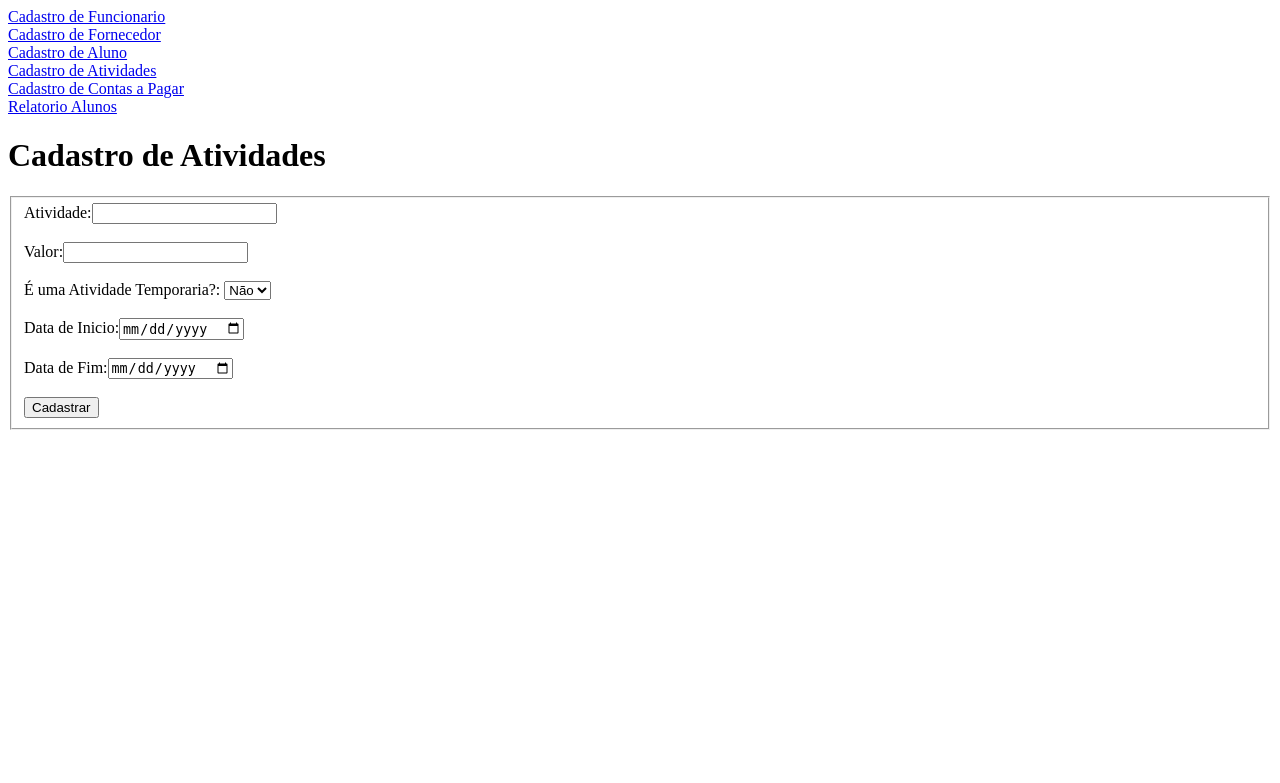
After one commit to magnofaustino/sisfit_facol, a PHP site: page /cadastro_atividades.php in a window 1280 px wide. The commit adds this page. Shown: the top 783 px of the page. Run offline with PHP 8.4, Linux system fonts and the light colour scheme.

Commit message:
Inclusão de Atividades e pequenos ajustes!

```diff
--- a/cadastro_aluno.php
+++ b/cadastro_aluno.php
@@ -1,6 +1,6 @@
 
 <?php
-include "inicial.php";
+include "menu.php";
 ?>
 <html>
 	<head>
--- /dev/null
+++ b/cadastro_atividades.php
@@ -0,0 +1,35 @@
+<?php
+
+/*
+ * Cadastro de Atividades - Sandro Braz
+ */
+
+include "menu.php";
+?>
+<html>
+	<head>
+		<title>Cadastro de Atividades</title>
+		<meta charset="UTF-8"></meta>
+	</head>
+	<body>
+		<h1>Cadastro de Atividades</h1>
+		<form action="processa_atividades.php" method="POST" >
+            <fieldset>
+		Atividade:<input  type="text" name="atividade"><br><br>
+                Valor:<input  type="text" name="valor"><br><br>
+
+                É uma Atividade Temporaria?:
+		<select name="atvtemp">
+		<option value="1">Não</option>
+                <option value="2">Sim</option></select><br><br>
+                Data de Inicio:<input type="date" name="dtini"><br><br>
+                Data de Fim:<input type="date" name="dtfim"><br><br>
+         <input type="submit" name="sub" value="Cadastrar">
+            </fieldset>
+        </form>
+
+
+
+
+	</body>
+</html>
--- a/cadastro_funcionario.php
+++ b/cadastro_funcionario.php
@@ -1,5 +1,5 @@
 <?php
-include "inicial.php";
+include "menu.php";
 ?>
 <html>
 	<head>
--- a/class_pagamentos.php
+++ b/class_pagamentos.php
@@ -5,7 +5,7 @@ class Pagamento{
 public $nome_do_resposavel;
 public $descricao;
 //public $rg;
-public $telefone
+public $telefone;
 
 
 
--- a/menu.php
+++ b/menu.php
@@ -1,6 +1,7 @@
 
-<a href="cadastro_funcionario.php">cadastro de funcionario</a><br>
-<a href="cadastro_forcededor.php" >cadastro de Fornecedor</a><br>
-<a href="cadastro_aluno.php" >cadastro de aluno</a><br>
-<a href="cadastro_pagamento.php" >cadastro de contas a pagar</a><br>
-<a href="relatorio_aluno.php" >relatorio alunos</a><br>
+<a href="cadastro_funcionario.php">Cadastro de Funcionario</a><br>
+<a href="cadastro_forcededor.php" >Cadastro de Fornecedor</a><br>
+<a href="cadastro_aluno.php" >Cadastro de Aluno</a><br>
+<a href="cadastro_atividades.php" >Cadastro de Atividades</a><br>
+<a href="cadastro_pagamento.php" >Cadastro de Contas a Pagar</a><br>
+<a href="relatorio_aluno.php" >Relatorio Alunos</a><br>
```
Also changed, not shown: cadastro_forcededor.php (+4 -4 lines), class_atividades.php (added, +38 -0 lines), processa_atividades.php (added, +36 -0 lines).
